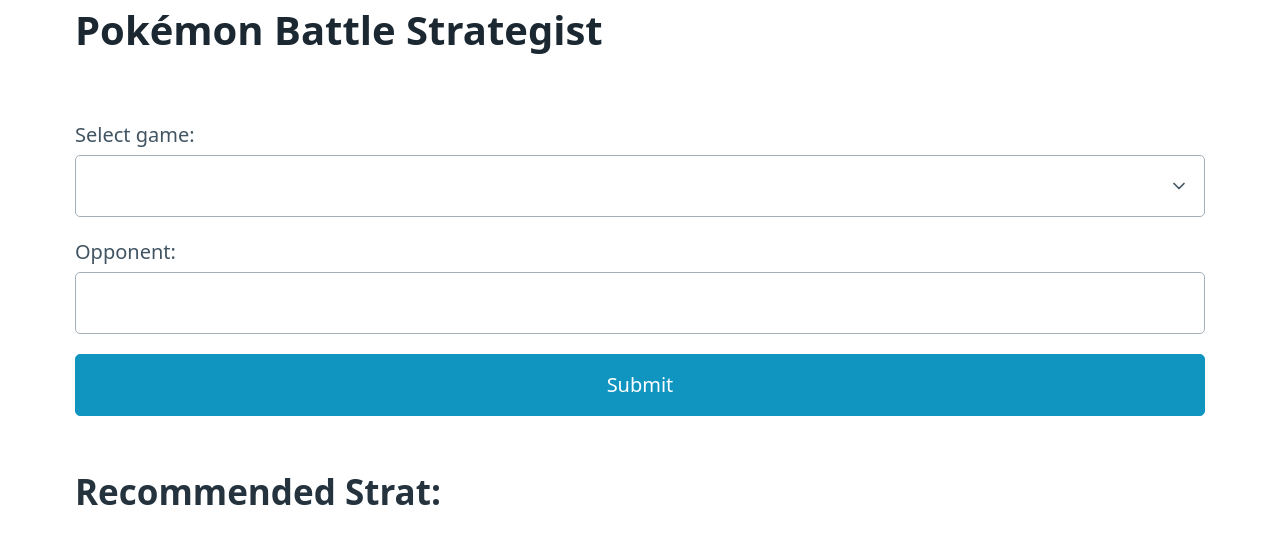
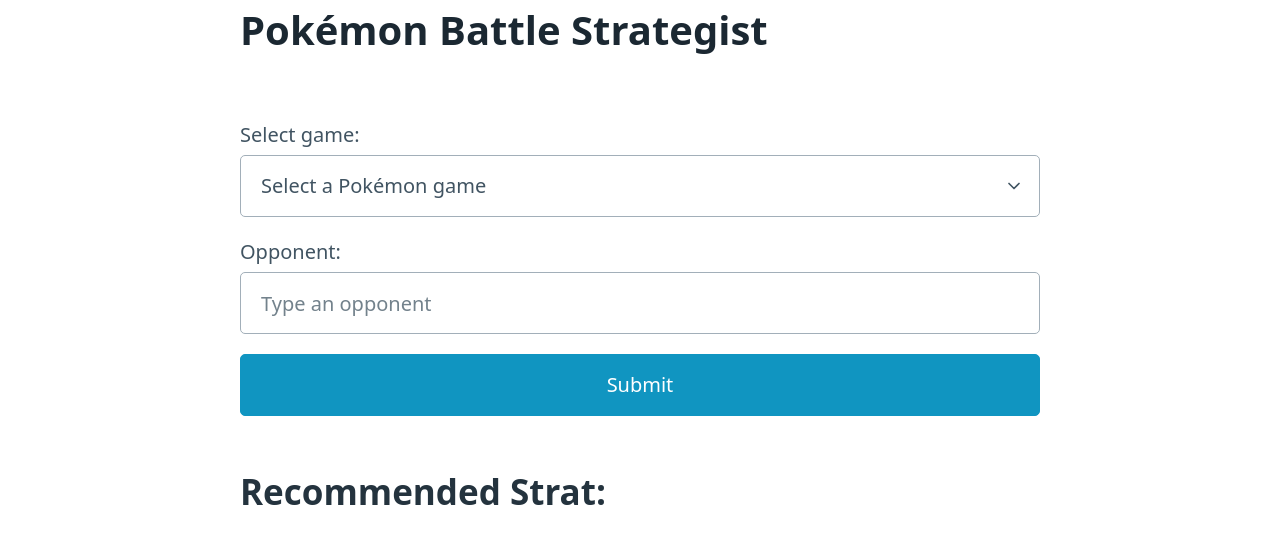
Before and after one commit to Colt4D5/pokemon-battle-strat, a SvelteKit app: page / in a window 1280 px wide. Shown: the top 544 px of the page. Built offline with nearby package versions, Linux system fonts and the light colour scheme.

Commit message:
updated placeholders for inputs

```diff
--- a/src/routes/+page.svelte
+++ b/src/routes/+page.svelte
@@ -6,7 +6,7 @@
   let loading = false
   let error = false
   let answer = ''
-  let game = ''
+  let game = 'default'
   let opponent = ''
 
   const handleSubmit = async () => {
@@ -60,6 +60,7 @@
   <form on:submit|preventDefault={() => handleSubmit()}>
     <label for="game">Select game: </label>
     <select name="game" id="game" bind:value={game}>
+      <option selected disabled value="default">Select a Pokémon game</option>
       <option value="blue">Pokémon Blue</option>
       <option value="red">Pokémon Red</option>
       <option value="yellow">Pokémon Yellow</option>
@@ -68,7 +69,7 @@
     </select>
     <div class="field-group">
       <label for="opponent">Opponent: </label>
-      <input type="text" name="opponent" id="opponent" bind:value={opponent}>
+      <input type="text" name="opponent" id="opponent" bind:value={opponent} placeholder="Type an opponent">
     </div>
     <div class="field-group">
       <input type="submit" name="submit" id="submit" value="Submit">
@@ -89,6 +90,9 @@
 </main>
 
 <style>
+  main {
+    width: min(85%, 800px);
+  }
   .loading-wrapper .spinner {
     width: 50px;
     aspect-ratio: 1 / 1;
```
